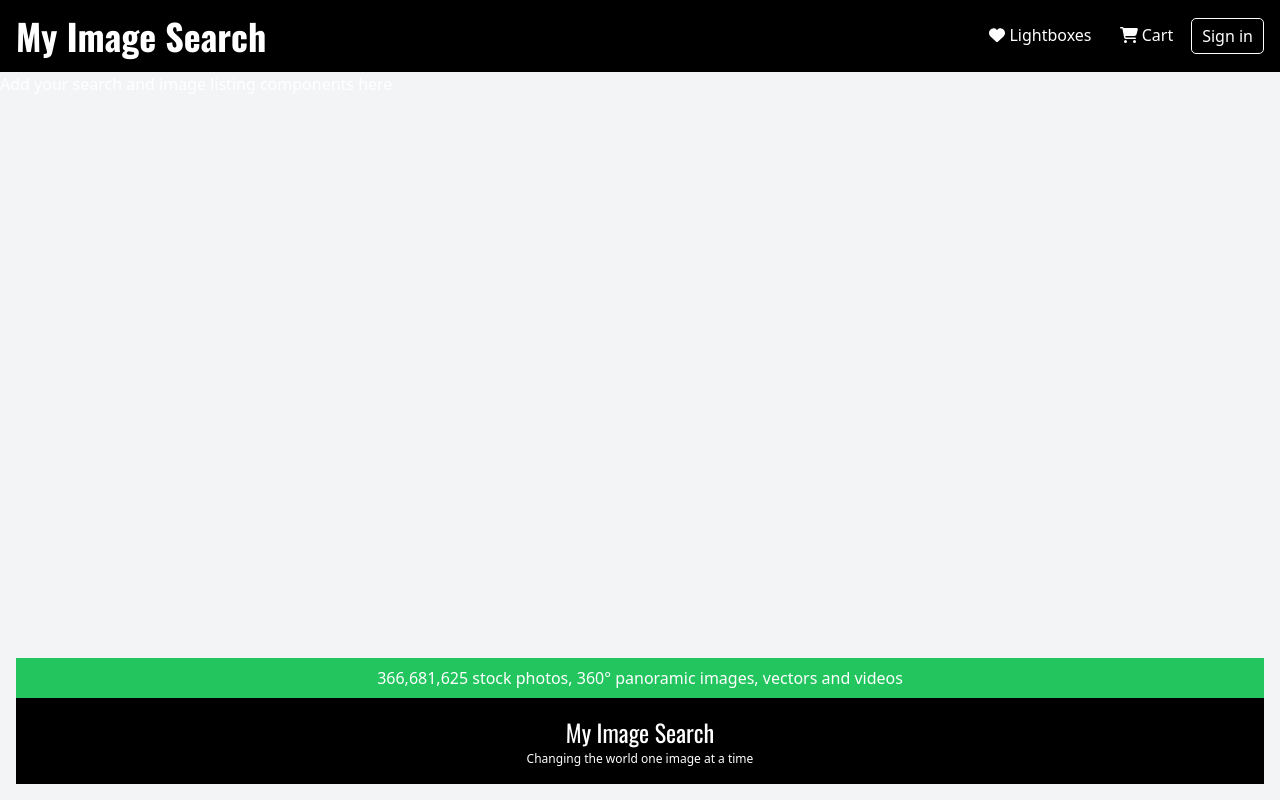
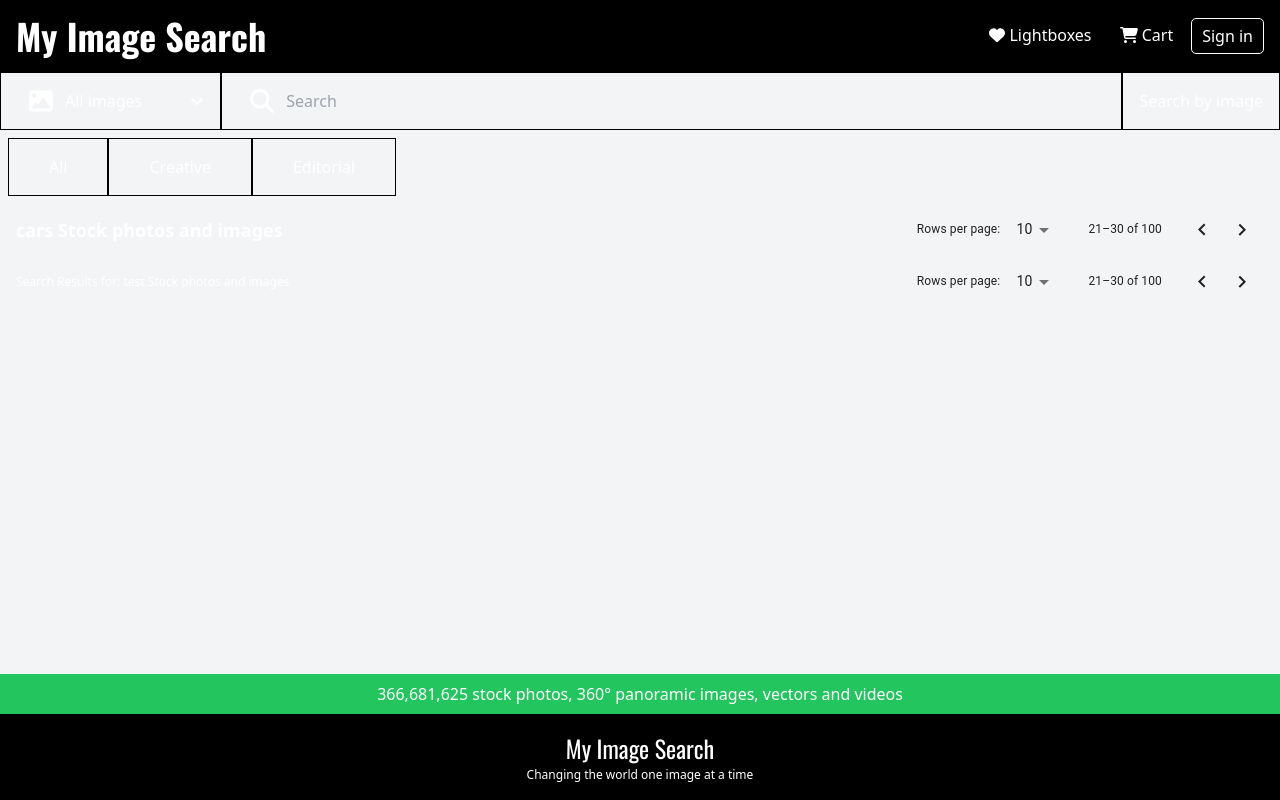
Before and after one commit to lajithfrancis/ImageSearch, a Next.js app: page / in a window 1280 px wide. Built offline with nearby package versions, Linux system fonts and the light colour scheme.

Commit message:
"Updated global CSS, removed font imports from components, added new components to index page, and made minor styling changes to Footer and Nav components."

```diff
--- a/src/app/globals.css
+++ b/src/app/globals.css
@@ -1,6 +1,8 @@
 @tailwind base;
 @tailwind components;
 @tailwind utilities;
+
+@import url('https://fonts.googleapis.com/css2?family=Oswald:wght@200..700&display=swap');
 
 :root {
   --foreground-rgb: 0, 0, 0;
@@ -31,3 +33,11 @@ body {
     text-wrap: balance;
   }
 }
+
+h1, h2 {
+  font-family: "Oswald", sans-serif;
+}
+
+h2 {
+    font-size: 24px;
+}
--- /dev/null
+++ b/src/components/FilterPane/index.tsx
@@ -0,0 +1,13 @@
+import './styles.css';
+
+export default function FilterPane() {
+  return (
+    <div className='filter_pane'>
+      <ul>
+        <li>All</li>
+        <li>Creative</li>
+        <li>Editorial</li>
+      </ul>
+    </div>
+  )
+}
--- /dev/null
+++ b/src/components/FilterPane/styles.css
@@ -0,0 +1,11 @@
+.filter_pane > ul {
+    display: flex;
+    margin-top: 1rem;
+    width: fit-content;
+    margin: 8px;
+}
+
+.filter_pane > ul li {
+    border: 1px solid black;
+    padding: 16px 40px;
+}
--- a/src/components/Footer/index.tsx
+++ b/src/components/Footer/index.tsx
@@ -2,7 +2,7 @@ import './styles.css'
 import StaticText from '@/config/static'
 export default function Footer() {
     return (
-        <footer className="fixed bottom-0 w-full p-4">
+        <footer className="fixed bottom-0 w-full">
             <div className="flex flex-col text-center">
                 <p className="bg-green-500 py-2">{StaticText.footerMessage}</p>
                 <div className="bg-black text-white py-4">
--- a/src/components/Footer/styles.css
+++ b/src/components/Footer/styles.css
@@ -1,10 +1,3 @@
-@import url('https://fonts.googleapis.com/css2?family=Oswald:wght@200..700&display=swap');
-
-h2 {
-    font-family: "Oswald", sans-serif;
-    font-size: 24px;
-}
-
 p:nth-last-child(1) {
     font-size: 12px;
 }
--- a/src/components/Nav/styles.css
+++ b/src/components/Nav/styles.css
@@ -4,11 +4,7 @@ li {
     padding: 5px 10px;
 }
 
-li:nth-last-child(1) {
+nav li:nth-last-child(1) {
     border: 1px solid white;
     border-radius: 5px;
 }
-
-h1 {
-    font-family: "Oswald", sans-serif;
-}
--- /dev/null
+++ b/src/components/Pagination/ShowPagination.tsx
@@ -0,0 +1,10 @@
+import Pagination from ".";
+import './styles.css';
+
+export default function ShowPagination({ searchKey, textType = "h4" }: { searchKey: string, textType: keyof JSX.IntrinsicElements }) {
+    const TextTag = textType;
+    const isHidden = TextTag == 'h4';
+    return (
+        <div className='flex justify-between items-center px-4 pagination_bar'><TextTag>{!isHidden && 'Search Results for: '}{searchKey} Stock photos and images</TextTag><Pagination /></div>
+    )
+}
--- /dev/null
+++ b/src/components/Pagination/index.tsx
@@ -0,0 +1,32 @@
+import React, { useState, MouseEvent, ChangeEvent } from 'react';
+import TablePagination from '@mui/material/TablePagination';
+
+export default function Pagination() {
+    const [page, setPage] = useState(2);
+    const [rowsPerPage, setRowsPerPage] = useState(10);
+
+    const handleChangePage = (
+        event: MouseEvent<HTMLButtonElement> | null,
+        newPage: number,
+    ) => {
+        setPage(newPage);
+    };
+
+    const handleChangeRowsPerPage = (
+        event: ChangeEvent<HTMLInputElement | HTMLTextAreaElement>,
+    ) => {
+        setRowsPerPage(parseInt(event.target.value, 10));
+        setPage(0);
+    };
+
+    return (
+        <TablePagination
+            component="div"
+            count={100}
+            page={page}
+            onPageChange={handleChangePage}
+            rowsPerPage={rowsPerPage}
+            onRowsPerPageChange={handleChangeRowsPerPage}
+        />
+    );
+}
--- /dev/null
+++ b/src/components/Pagination/styles.css
@@ -0,0 +1,8 @@
+.pagination_bar h4 {
+    font-size: 18px;
+    font-weight: bold;
+}
+
+.pagination_bar p {
+    font-size: 12px;
+}
--- /dev/null
+++ b/src/components/SearchPanel/index.tsx
@@ -0,0 +1,24 @@
+import { faMagnifyingGlass, faAngleDown, faImage } from '@fortawesome/free-solid-svg-icons';
+import { FontAwesomeIcon } from '@fortawesome/react-fontawesome';
+import './styles.css';
+
+export default function SearchPanel() {
+    return (
+        <div className="search_panel">
+            <div className="dropdown">
+                <div className='category'>
+                    <FontAwesomeIcon className='h-6 w-12' icon={faImage} />All images
+                </div>
+                <FontAwesomeIcon icon={faAngleDown} />
+            </div>
+            <div className="search_input">
+                <FontAwesomeIcon className='h-6 w-12' icon={faMagnifyingGlass} />
+                <input type="text" placeholder="Search" />
+            </div>
+            <div className="image_search">
+                Search by image
+            </div>
+
+        </div>
+    )
+}
--- /dev/null
+++ b/src/components/SearchPanel/styles.css
@@ -0,0 +1,33 @@
+.search_panel {
+ display: flex;
+}
+
+.search_input {
+    display: flex;
+    flex: 1;
+    align-items: center;
+}
+
+.search_input input {
+    flex: 1;
+    background-color: transparent;
+}
+
+.dropdown,
+.search_input,
+.image_search {
+  border: 1px solid black;
+  padding: 16px;
+}
+
+.dropdown {
+    display: flex;
+    justify-content: center;
+    align-items: center;
+    gap: 3rem;
+}
+
+.category {
+    display: flex;
+    align-items: center;
+}
--- a/src/pages/index.tsx
+++ b/src/pages/index.tsx
@@ -1,5 +1,8 @@
+import FilterPane from '@/components/FilterPane';
 import Footer from '@/components/Footer';
 import { Nav } from '@/components/Nav';
+import ShowPagination from '@/components/Pagination/ShowPagination';
+import SearchPanel from '@/components/SearchPanel';
 import type { NextPage } from 'next';
 import Head from 'next/head';
 
@@ -11,7 +14,12 @@ const Home: NextPage = () => {
       </Head>
       <main className="mx-auto">
         <Nav />
-        Add your search and image listing components here
+        <div className=''>
+          <SearchPanel />
+          <FilterPane />
+          <ShowPagination searchKey='cars' textType='h4' />
+          <ShowPagination searchKey='test' textType='p' />
+        </div>
         <Footer />
       </main>
     </div>
```
